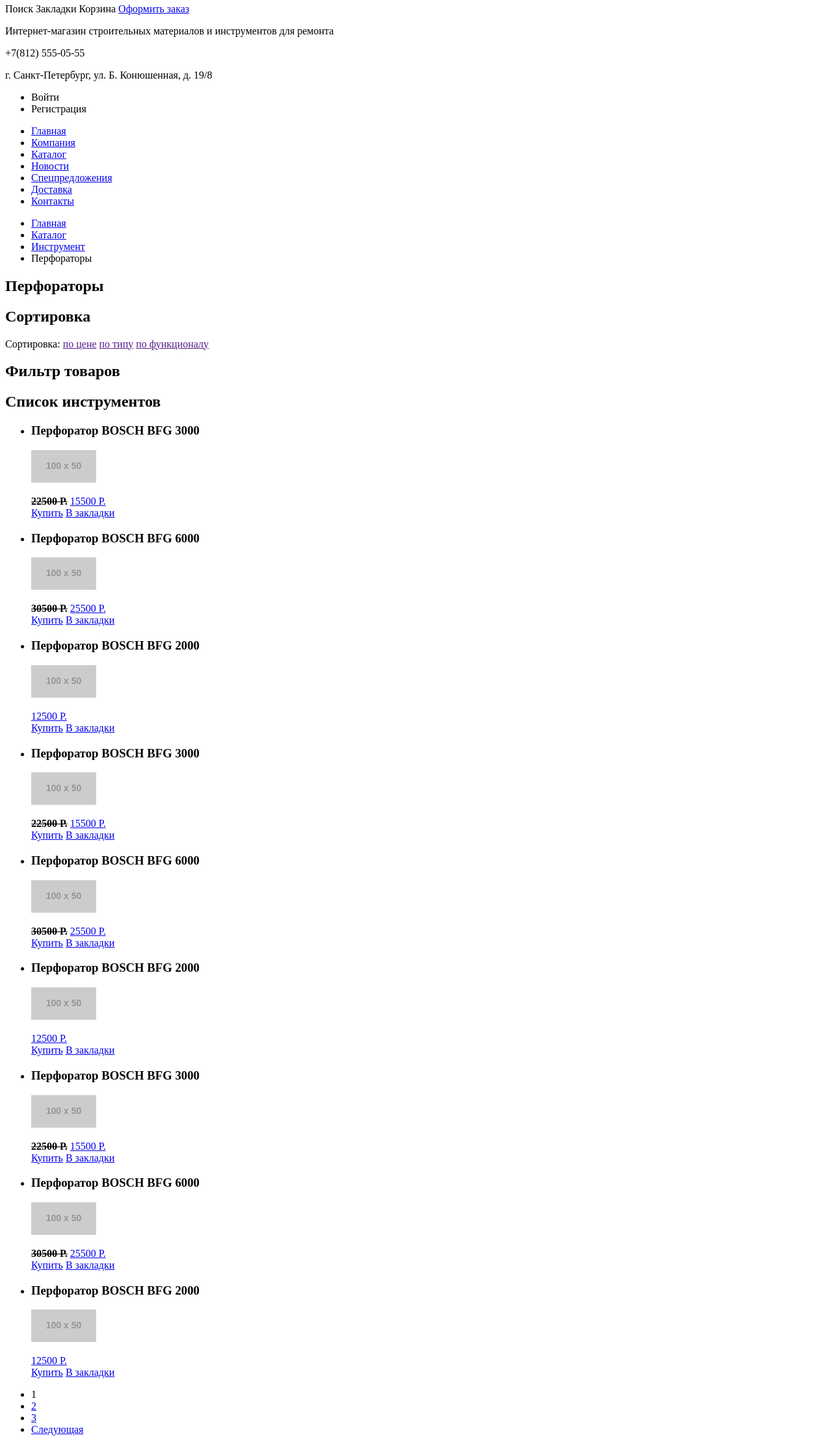
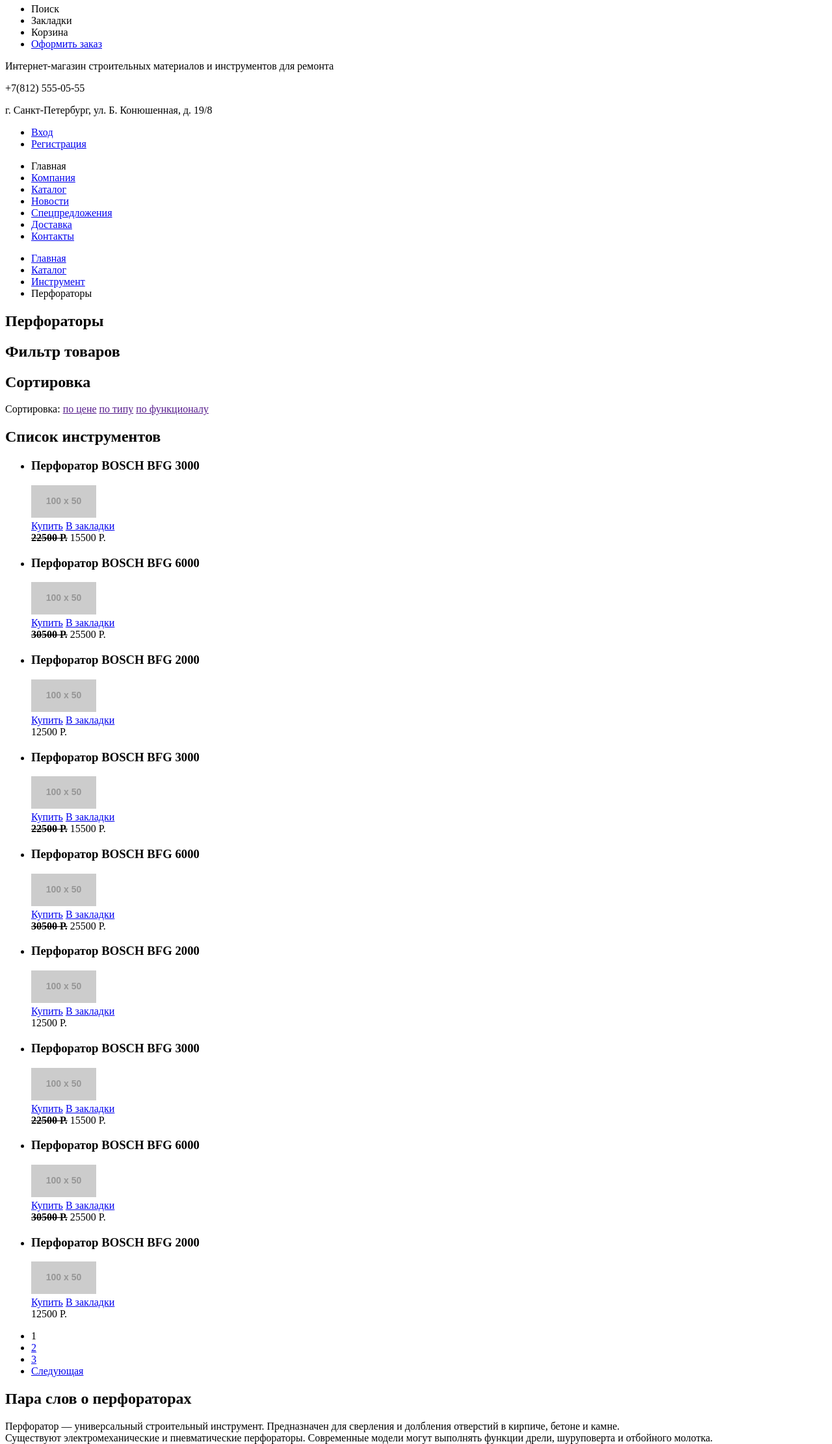
Before and after one commit to Mashkevski/573681-technomart, a plain HTML site: page catalog.html in a window 1280 px wide. Shown: the part 122-2345 px from the top of the page at 65% size. Drawn offline with Linux system fonts and the light colour scheme; placeholder pictures from the web are drawn by us.

Commit message:
Исправление разметки по 2-му разделу

```diff
--- a/catalog.html
+++ b/catalog.html
@@ -8,13 +8,13 @@
 
     <header class="main-header">
       <h1 class="visually-hidden">Интернет-магазин Техномарт</h1>
-      <div class="top-menu">
-        <h2><a class="header-logo" href="index.html">Техномарт</a></h2>
-        <span>Поиск</span>
-        <span>Закладки</span>
-        <span>Корзина</span>
-        <a class="make order" href="#">Оформить заказ</a>
-      </div>
+      <a class="header-logo" href="#"><h2>Техномарт</h2></a>
+      <ul class="top-menu">
+        <li><span>Поиск</span></li>
+        <li><span>Закладки</span></li>
+        <li><span>Корзина</span></li>
+        <li><a class="make order" href="#">Оформить заказ</a></li>
+      </ul>
       <div class="site-description">
         <p>Интернет-магазин строительных материалов и инструментов для ремонта</p>
       </div>
@@ -23,13 +23,16 @@
         <p>г. Санкт-Петербург, ул. Б. Конюшенная, д. 19/8</p>
       </div>
       <ul class="user-navigation">
-        <li class="login-link">Войти</li>
-        <li class="registration">Регистрация</li>
-        <!--Authorization form-->
+        <li>
+          <a class="login-link" href="#">Вход</a>
+        </li>
+        <li>
+          <a class="registration" href="#">Регистрация</a>
+        </li>
       </ul>
       <nav class="site-navigation">
         <ul>
-          <li><a href="index.html">Главная</a></li>
+          <li><a>Главная</a></li>
           <li><a href="#">Компания</a></li>
           <li><a href="#">Каталог</a></li>
           <li><a href="#">Новости</a></li>
@@ -40,7 +43,8 @@
       </nav>
     </header>
 
-    <main class="container">
+
+  <main class="container">
 
       <ul class="breadcrumbs">
         <li><a href="index.html">Главная</a></li>
@@ -49,6 +53,10 @@
         <li class="breadcrumbs-current"><a>Перфораторы</a></li>
       </ul>
       <h2 class="title">Перфораторы</h2>
+      <section class="filters">
+        <h2 class="visually-hidden">Фильтр товаров</h2>
+        <!-- form -->
+      </section>
       <section class="sort">
         <h2 class="visually-hidden">Сортировка</h2>
         <p>Сортировка:
@@ -57,144 +65,113 @@
           <a href="">по функционалу</a>
         </p>
       </section>
-      <section class="filters">
-        <h2 class="visually-hidden">Фильтр товаров</h2>
-        <!-- form -->
-      </section>
       <section class="catalog">
         <h2 class="visually-hidden">Список инструментов</h2>
         <ul class="catalog-list">
           <li class="popular-item">
-            <h3>
-              <span>Перфоратор BOSCH</span>
-              <span>BFG 3000</span>
-            </h3>
-            <p>
+            <h3>Перфоратор BOSCH BFG 3000</h3>
+            <div>
               <img src="http://placehold.it/100x50" alt="Перфоратор BOSCH BFG 3000">
-            </p>
-            <b><del>22500 Р.</del></b>
-            <a class="btn item-btn" href="#">15500 Р.</a>
+            </div>
             <div class="hidden-buttons">
               <a class="btn buy-btn" href="#">Купить</a>
               <a class="btn to-bookmark-btn" href="#">В закладки</a>
             </div>
+            <b><del>22500 Р.</del></b>
+            <a class="btn item-btn">15500 Р.</a>
           </li>
           <li class="popular-item">
-            <h3>
-              <span>Перфоратор BOSCH</span>
-              <span>BFG 6000</span>
-            </h3>
-            <p>
+            <h3>Перфоратор BOSCH BFG 6000</h3>
+            <div>
               <img src="http://placehold.it/100x50" alt="Перфоратор BOSCH BFG 6000">
-            </p>
-            <b><del>30500 Р.</del></b>
-            <a class="btn item-btn" href="#">25500 Р.</a>
+            </div>
             <div class="hidden-buttons">
               <a class="btn buy-btn" href="#">Купить</a>
               <a class="btn to-bookmark-btn" href="#">В закладки</a>
             </div>
+            <b><del>30500 Р.</del></b>
+            <a class="btn item-btn">25500 Р.</a>
           </li>
           <li class="popular-item">
-            <h3>
-              <span>Перфоратор BOSCH</span>
-              <span>BFG 2000</span>
-            </h3>
-            <p>
+            <h3>Перфоратор BOSCH BFG 2000</h3>
+            <div>
               <img src="http://placehold.it/100x50" alt="Перфоратор BOSCH BFG 2000">
-            </p>
-            <a class="btn item-btn" href="#">12500 Р.</a>
+            </div>
             <div class="hidden-buttons">
               <a class="btn buy-btn" href="#">Купить</a>
               <a class="btn to-bookmark-btn" href="#">В закладки</a>
             </div>
+            <a class="btn item-btn">12500 Р.</a>
           </li>
           <li class="popular-item">
-            <h3>
-              <span>Перфоратор BOSCH</span>
-              <span>BFG 3000</span>
-            </h3>
-            <p>
+            <h3>Перфоратор BOSCH BFG 3000</h3>
+            <div>
               <img src="http://placehold.it/100x50" alt="Перфоратор BOSCH BFG 3000">
-            </p>
-            <b><del>22500 Р.</del></b>
-            <a class="btn item-btn" href="#">15500 Р.</a>
+            </div>
             <div class="hidden-buttons">
               <a class="btn buy-btn" href="#">Купить</a>
               <a class="btn to-bookmark-btn" href="#">В закладки</a>
             </div>
+            <b><del>22500 Р.</del></b>
+            <a class="btn item-btn">15500 Р.</a>
           </li>
           <li class="popular-item">
-            <h3>
-              <span>Перфоратор BOSCH</span>
-              <span>BFG 6000</span>
-            </h3>
-            <p>
+            <h3>Перфоратор BOSCH BFG 6000</h3>
+            <div>
               <img src="http://placehold.it/100x50" alt="Перфоратор BOSCH BFG 6000">
-            </p>
-            <b><del>30500 Р.</del></b>
-            <a class="btn item-btn" href="#">25500 Р.</a>
+            </div>
             <div class="hidden-buttons">
               <a class="btn buy-btn" href="#">Купить</a>
               <a class="btn to-bookmark-btn" href="#">В закладки</a>
             </div>
+            <b><del>30500 Р.</del></b>
+            <a class="btn item-btn">25500 Р.</a>
           </li>
           <li class="popular-item">
-            <h3>
-              <span>Перфоратор BOSCH</span>
-              <span>BFG 2000</span>
-            </h3>
-            <p>
+            <h3>Перфоратор BOSCH BFG 2000</h3>
+            <div>
               <img src="http://placehold.it/100x50" alt="Перфоратор BOSCH BFG 2000">
-            </p>
-            <a class="btn item-btn" href="#">12500 Р.</a>
+            </div>
             <div class="hidden-buttons">
               <a class="btn buy-btn" href="#">Купить</a>
               <a class="btn to-bookmark-btn" href="#">В закладки</a>
             </div>
+            <a class="btn item-btn">12500 Р.</a>
           </li>
           <li class="popular-item">
-            <h3>
-              <span>Перфоратор BOSCH</span>
-              <span>BFG 3000</span>
-            </h3>
-            <p>
+            <h3>Перфоратор BOSCH BFG 3000</h3>
+            <div>
               <img src="http://placehold.it/100x50" alt="Перфоратор BOSCH BFG 3000">
-            </p>
-            <b><del>22500 Р.</del></b>
-            <a class="btn item-btn" href="#">15500 Р.</a>
+            </div>
             <div class="hidden-buttons">
               <a class="btn buy-btn" href="#">Купить</a>
               <a class="btn to-bookmark-btn" href="#">В закладки</a>
             </div>
+            <b><del>22500 Р.</del></b>
+            <a class="btn item-btn">15500 Р.</a>
           </li>
           <li class="popular-item">
-            <h3>
-              <span>Перфоратор BOSCH</span>
-              <span>BFG 6000</span>
-            </h3>
-            <p>
+            <h3>Перфоратор BOSCH BFG 6000</h3>
+            <div>
               <img src="http://placehold.it/100x50" alt="Перфоратор BOSCH BFG 6000">
-            </p>
-            <b><del>30500 Р.</del></b>
-            <a class="btn item-btn" href="#">25500 Р.</a>
+            </div>
             <div class="hidden-buttons">
               <a class="btn buy-btn" href="#">Купить</a>
               <a class="btn to-bookmark-btn" href="#">В закладки</a>
             </div>
+            <b><del>30500 Р.</del></b>
+            <a class="btn item-btn">25500 Р.</a>
           </li>
           <li class="popular-item">
-            <h3>
-              <span>Перфоратор BOSCH</span>
-              <span>BFG 2000</span>
-            </h3>
-            <p>
+            <h3>Перфоратор BOSCH BFG 2000</h3>
+            <div>
               <img src="http://placehold.it/100x50" alt="Перфоратор BOSCH BFG 2000">
-            </p>
-            <a class="btn item-btn" href="#">12500 Р.</a>
+            </div>
             <div class="hidden-buttons">
               <a class="btn buy-btn" href="#">Купить</a>
               <a class="btn to-bookmark-btn" href="#">В закладки</a>
             </div>
+            <a class="btn item-btn">12500 Р.</a>
           </li>
         </ul>
         <ul class="pagination-list">
@@ -205,7 +182,7 @@
         </ul>
       </section>
 
-      <section class="perforator">
+      <section class="info-text">
         <h2>Пара слов о перфораторах</h2>
         <p>Перфоратор — универсальный строительный инструмент. Предназначен для сверления и долбления отверстий в кирпиче, бетоне и камне.<br>
           Существуют электромеханические и пневматические перфораторы. Современные модели могут выполнять функции дрели, шуруповерта и отбойного молотка.<br>
@@ -215,18 +192,18 @@
 
     <footer class="main-footer">
       <div class="footer-top">
-        <h2 class="footer-logo">Техномарт</h2>
+        <div>
+          <h2 class="footer-logo">Техномарт</h2>
+          <p class="footer-contacts">
+            г. Санкт-Петербург, ул. Б. Конюшенная, д. 19/8<br>
+            +7 (812) 555-05-55</p>
+        </div>
         <ul class="footer-menu">
           <li><a href="#">Компания</a></li>
           <li><a href="#">Новости</a></li>
           <li><a href="catalog.html">Каталог</a></li>
           <li><a href="#">Доставка</a></li>
           <li><a href="#">Контакты</a></li>
-        </ul>
-        <p class="footer-contacts">
-          г. Санкт-Петербург, ул. Б. Конюшенная, д. 19/8<br>
-          +7 (812) 555-05-55</p>
-        <ul class="footer-menu">
           <li><a href="#">Материалы</a></li>
           <li><a href="#">Техника</a></li>
           <li><a href="#">Инструмент</a></li>
@@ -234,6 +211,10 @@
         </ul>
       </div>
       <div class="footer-bottom">
+        <p class="footer-copyright-left">
+          © 2010–2017 Компания «Техномарт»<br>
+          Все права защищены
+        </p>
         <div class="footer-social">
           <ul>
             <li><a class="social-button" href="#">Вконтакте</a></li>
@@ -245,10 +226,6 @@
           <b>Обратная связь:</b><br>
           <a href="mailto:mail@htmlacademy.ru">mail@htmlacademy.ru</a>
         </p>
-        <p class="footer-copyright-left">
-          © 2010–2017 Компания «Техномарт»<br>
-          Все права защищены
-        </p>
         <p class="footer-copyright-right">
           <b>Разработано:</b><br>
           <a href="https://htmlacademy.ru/intensive/htmlcss">HTML Academy</a>
@@ -259,8 +236,8 @@
     <section class="modal-cart">
       <h2>Товар добавлен в корзину!</h2>
       <a class="btn modal-cart-btn" href="#">Оформить заказ</a>
-      <span>Продолжить покупки</span>
-      <span>x</span>
+      <button class="close" type="button">Продолжить покупки</button>
+      <button class="modal-close" type="button">Закрыть</button>
     </section>
 
   </body>
```
Also changed, not shown: index.html (+60 -63 lines).
